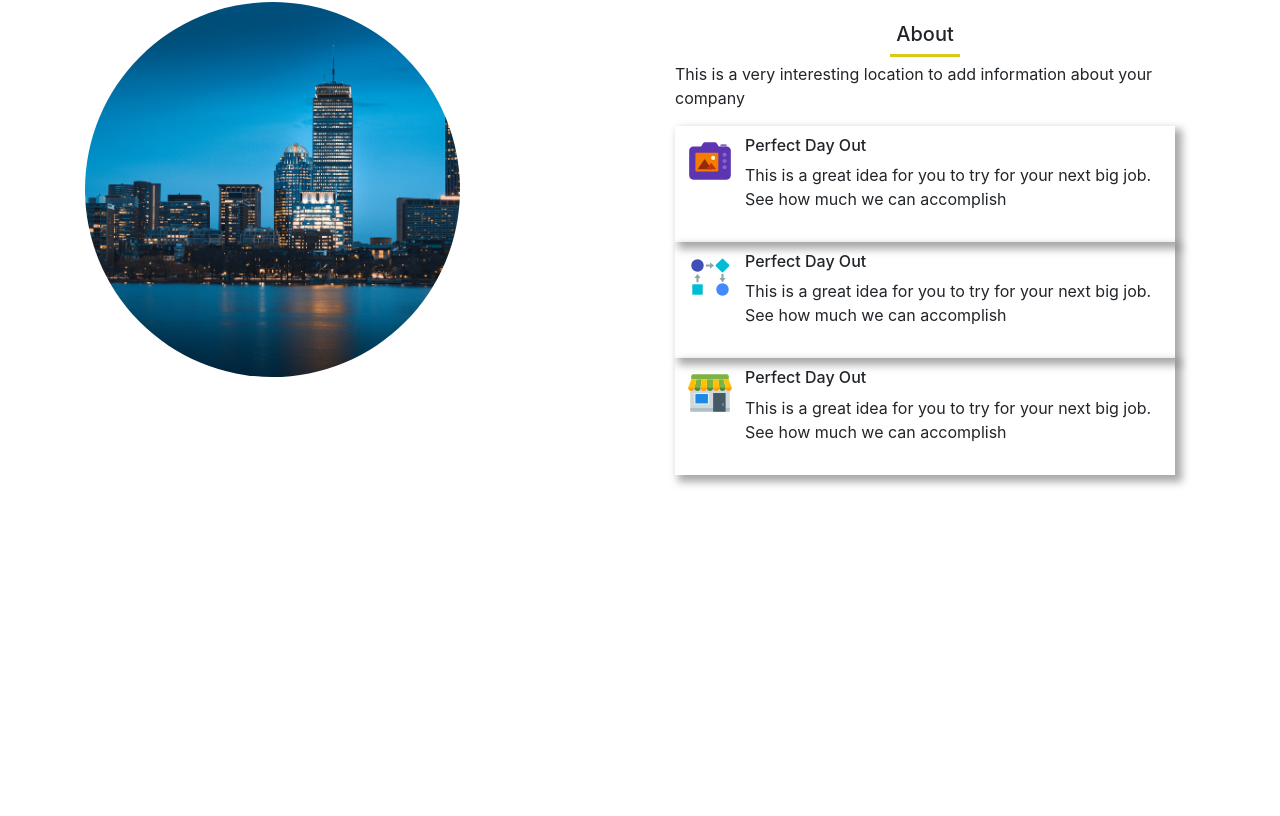
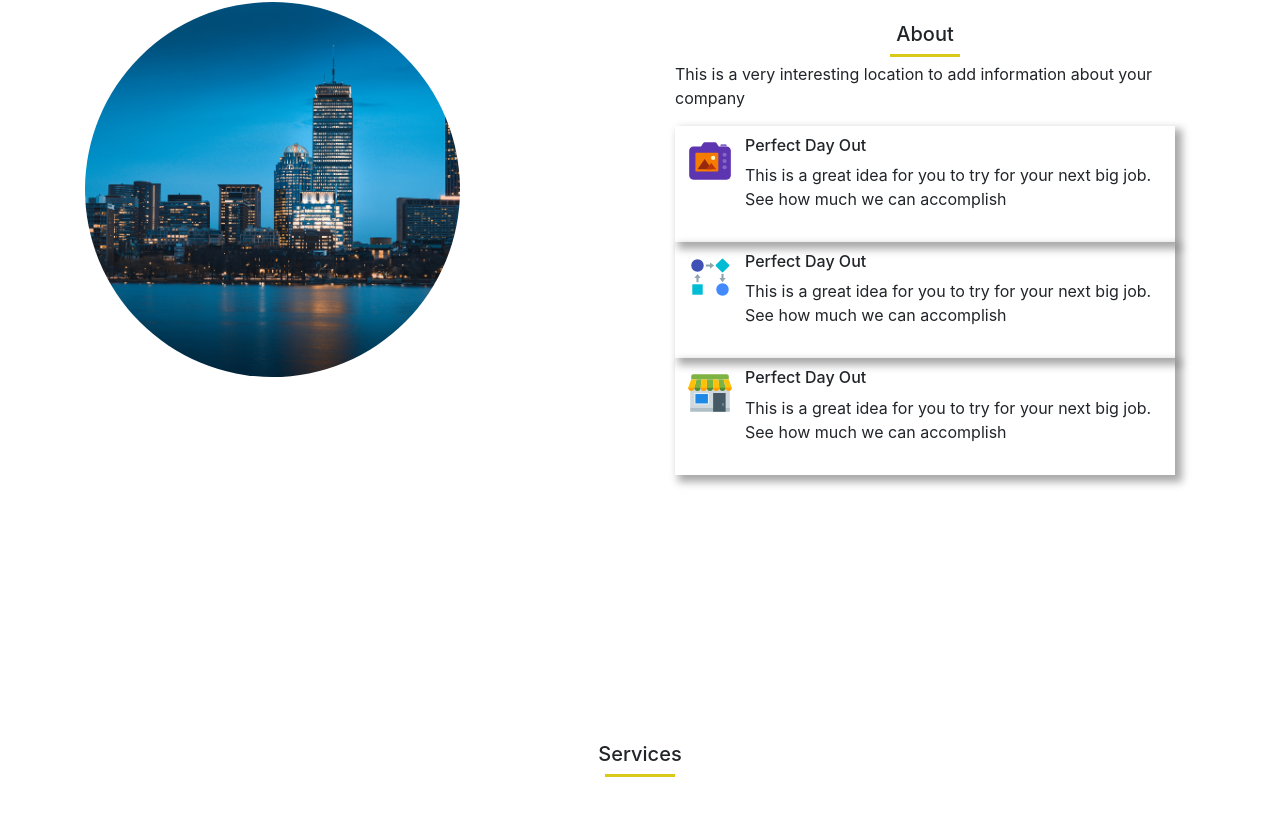
Before and after one commit to mayragann/CompanyPortfolio, a React (Create React App) app in the folder portfolio/: page / in a window 1280 px wide. Shown: the part 1028-1844 px from the top of the page. Before the commit the page ends 1770 px from the top, so only its background shows below. Built offline with nearby package versions, Linux system fonts and the light colour scheme.

Commit message:
Added Service Section + Started Styles for Service

```diff
--- a/portfolio/src/App.js
+++ b/portfolio/src/App.js
@@ -2,6 +2,7 @@ import React from "react";
 import Navbar from "./Components/Navbar/Navbar";
 import Home from "./Components/Home/Home";
 import About from "./Components/About/About";
+import Service from "./Components/Service/Service";
 
 function App() {
   return (
@@ -9,6 +10,7 @@ function App() {
       <Navbar />
       <Home />
       <About />
+      <Service />
     </div>
   );
 }
--- /dev/null
+++ b/portfolio/src/Components/Service/Service.css
@@ -0,0 +1,6 @@
+.service-section {
+    height: 900px;
+}
+.section_title h5{
+    text-align: center;
+}
```
